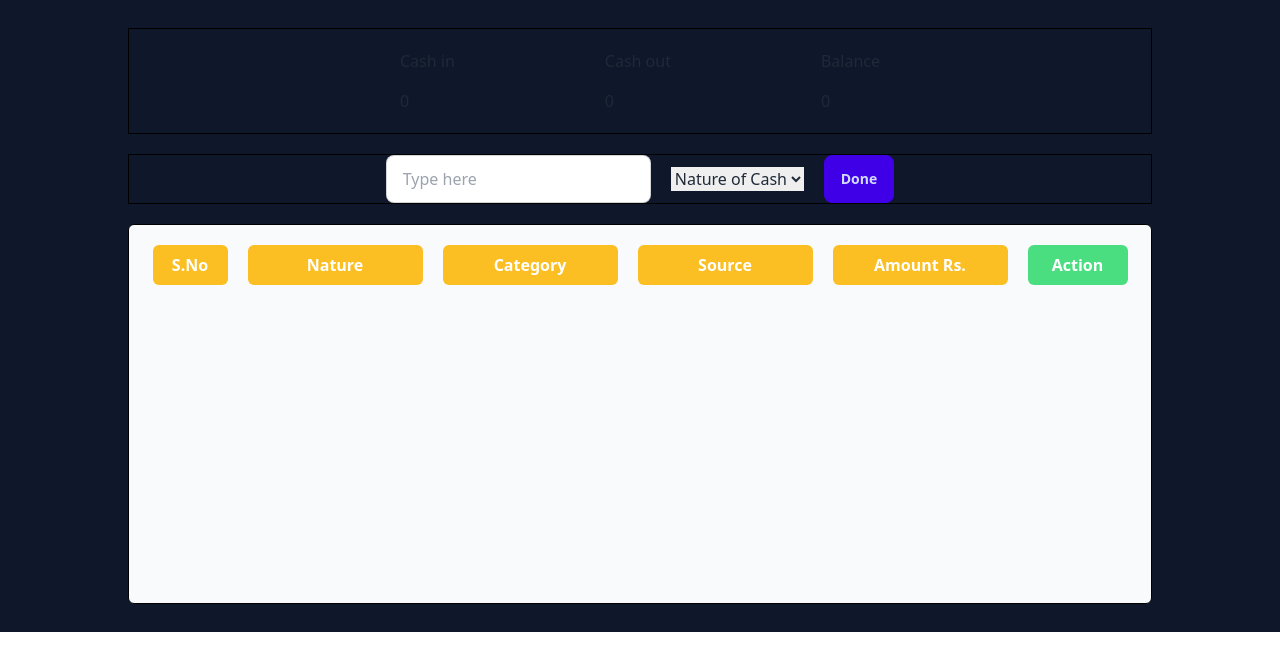
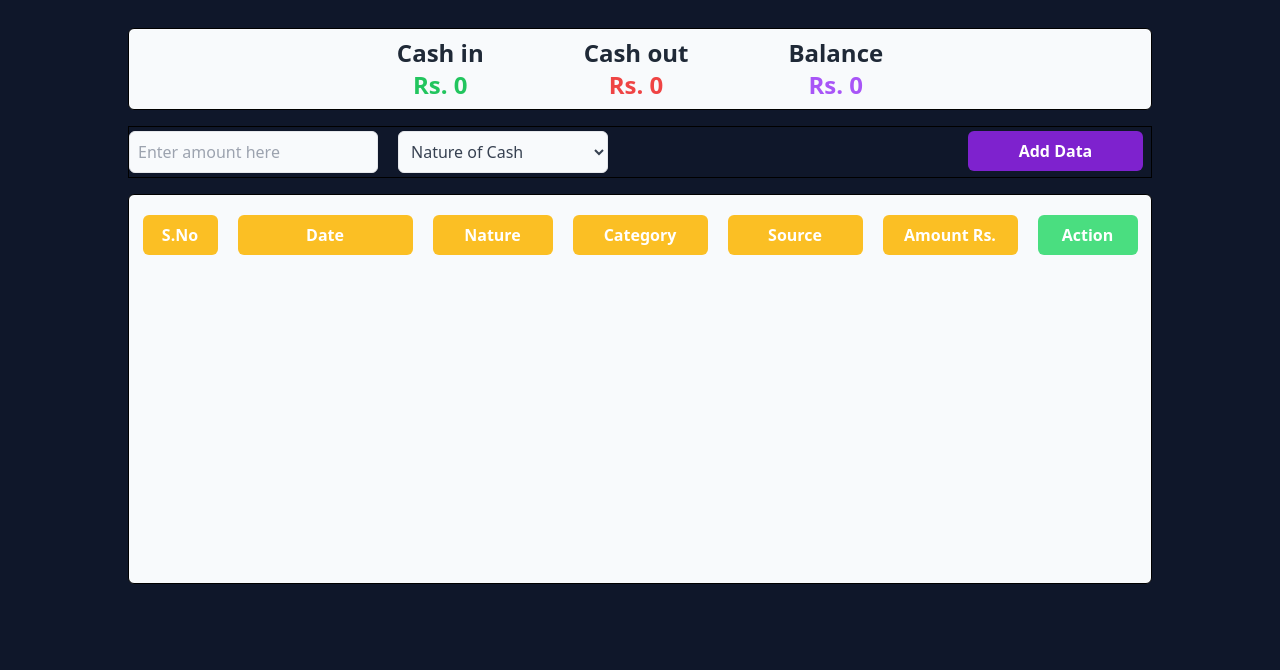
Before and after one commit to mtalalned/Expense-Management-System, a React (Vite) app: page / in a window 1280 px wide. Shown: the top 670 px of the page. Built offline with nearby package versions, Linux system fonts and the light colour scheme.

Commit message:
styling of the scrollbar is remaining only

```diff
--- a/index.html
+++ b/index.html
@@ -6,7 +6,7 @@
     <meta name="viewport" content="width=device-width, initial-scale=1.0" />
     <title>Vite + React</title>
   </head>
-  <body class="bg-slate-900">
+  <body class="bg-slate-900 min-h-screen">
     <div id="root"></div>
     <script type="module" src="/src/main.jsx"></script>
   </body>
--- a/src/App.jsx
+++ b/src/App.jsx
@@ -52,6 +52,10 @@ const App = () => {
 
 
   const handleCashNature = (category) => {
+      if (category === 'Cashout') {
+        setValue ('Sourceoffunds' , '')
+        trigger ('Sourceoffunds')
+      }
       setCashNature (category)
       setValue('NatureofCash' , category)
       trigger('NatureofCash')
@@ -104,24 +108,24 @@ const App = () => {
 
 
   return (
-    <div className='flex flex-col justify-center items-center gap-5 py-7'>
+    <div className='flex flex-col justify-center items-center py-7 gap-4'>
 
-      <div className='flex justify-center gap-[150px] border border-black p-5 w-[80%]'>
-        <div className='flex flex-col justify-center gap-4'>
-          <p>Cash in</p>
-          <p>{cashInTotalArray.reduce((acc , CVal) => {
+      <div className='flex justify-center gap-[100px] border border-black py-2 w-[80%] bg-slate-50 rounded-md'>
+        <div className='flex flex-col justify-center'>
+          <h1 className='text-2xl font-bold text-center'>Cash in</h1>
+          <p className='font-bold text-2xl text-center text-green-500'>Rs. {cashInTotalArray.reduce((acc , CVal) => {
             return acc + +CVal.inputValue
           } , 0)}</p>
         </div>
-        <div className='flex flex-col justify-center gap-4'>
-          <p>Cash out</p>
-          <p>{cashoutTotalArray.reduce((acc , CVal) => {
+        <div className='flex flex-col justify-center'>
+          <p className='text-2xl font-bold text-center'>Cash out</p>
+          <p className='font-bold text-2xl text-center text-red-500'>Rs. {cashoutTotalArray.reduce((acc , CVal) => {
             return acc + +CVal.inputValue
           } , 0)}</p>
         </div>
-        <div className='flex flex-col justify-center gap-4'>
-          <p>Balance</p>
-          <p>{cashInTotalArray.reduce((acc , CVal) => {
+        <div className='flex flex-col justify-center'>
+          <p className='text-2xl font-bold text-center' >Balance</p>
+          <p className='font-bold text-2xl text-center text-purple-500'>Rs. {cashInTotalArray.reduce((acc , CVal) => {
             return acc + +CVal.inputValue
           } , 0) - cashoutTotalArray.reduce((acc , CVal) => {
             return acc + +CVal.inputValue
@@ -134,45 +138,45 @@ const App = () => {
 
 
 
-        <form onSubmit={handleSubmit(onSubmit)} className='flex justify-center items-center gap-5 border border-black w-[80%]'>
+        <form onSubmit={handleSubmit(onSubmit)} className='relative py-1 flex justify-start items-start gap-5 border border-black w-[80%]'>
 
-          <div>
-            <input type="number" placeholder="Type here" className="input input-bordered w-full max-w-xs" {...register('inputValue' , {required: true})}/>
-            {errors.inputValue && <span>This field is required</span>}
+          <div className='flex flex-col justify-center items-start'>
+            <input type="number" placeholder="Enter amount here" className="p-2 border rounded-md bg-slate-50 text-gray-700 focus:ring-2 focus:ring-slate-400 transition duration-300 ease-in-out" {...register('inputValue' , {required: true})}/>
+            {errors.inputValue && <span className='text-red-500 text-sm text-start'>This field is required</span>}
           </div>
 
 
 
-          <div>
-            <select {...register('NatureofCash' , {required: 'Nature of Cash is required'})} onChange={(e) => handleCashNature (e.target.value)}>
-              <option value={''}>Nature of Cash</option>
+          <div className='flex flex-col justify-center items-start'>
+            <select className="w-[210px] p-2 border rounded-md bg-slate-50 text-gray-700 focus:ring-2 focus:ring-slate-400 transition duration-300 ease-in-out" {...register('NatureofCash' , {required: 'Nature of Cash is required'})} onChange={(e) => handleCashNature (e.target.value)}>
+              <option className="text-gray-500" value={''}>Nature of Cash</option>
               {cashArray.map ((item , index ) => {
-                  return <option key={index} value={item}>{item}</option>
+                  return <option className="text-gray-700" key={index} value={item}>{item}</option>
               })}
             </select>
-            {errors.NatureofCash && <span>{errors.NatureofCash.message}</span>}
+            {errors.NatureofCash && <span className='text-red-500 text-sm text-start'>{errors.NatureofCash.message}</span>}
           </div>
 
 
 
 
 
-            {cashNature === 'Cashin'? <div>
-              <select {...register('CashinValue' , {required: 'Cashin category is required'})} onChange={(e)=> handleCashinCategory(e.target.value)}>
+            {cashNature === 'Cashin'? <div className='flex flex-col justify-center items-start'>
+              <select className="p-2 border rounded-md bg-slate-50 text-gray-700 focus:ring-2 focus:ring-slate-400 transition duration-300 ease-in-out" {...register('CashinValue' , {required: 'Cashin category is required'})} onChange={(e)=> handleCashinCategory(e.target.value)}>
             <option value={''}>Select Cashin Category</option>
             {cashinArray.map ((item , index ) => {
                 return <option key={index} value={item}>{item}</option>
             })}
           </select>
-          {errors.CashinValue && <span>{errors.CashinValue.message}</span>}
-            </div>  : cashNature === 'Cashout' ? <div>
-            <select {...register('CashOutValue' , {required: 'Cashout category is required'})} onChange={(e) => handleCashOutCategory(e.target.value)}>
+          {errors.CashinValue && <span className='text-red-500 text-sm text-start'>{errors.CashinValue.message}</span>}
+            </div>  : cashNature === 'Cashout' ? <div className='flex flex-col justify-center items-start'>
+            <select className="p-2 border rounded-md bg-slate-50 text-gray-700 focus:ring-2 focus:ring-slate-400 transition duration-300 ease-in-out" {...register('CashOutValue' , {required: 'Cashout category is required'})} onChange={(e) => handleCashOutCategory(e.target.value)}>
             <option value={''}>Select Cashout Category</option>
             {cashoutArray.map ((item , index ) => {
                 return <option key={index} value={item}>{item}</option>
             })}
           </select>
-          {errors.CashOutValue && <span>{errors.CashOutValue.message}</span>}
+          {errors.CashOutValue && <span className='text-red-500 text-sm text-start'>{errors.CashOutValue.message}</span>}
             </div>
               :  null}
 
@@ -180,31 +184,33 @@ const App = () => {
 
 
 
-          {CashinCategory === 'salary' && cashNature === 'Cashin' ? <select {...register('Sourceoffunds' , {required: 'Source of funds is required'})} onChange={(e) => handleSourceOfFunds (e.target.value)}>
-            <option value={''}>Select Source of funds</option>
+            <div className='flex flex-col justify-center items-start'>
+                  {CashinCategory === 'salary' && cashNature === 'Cashin' ? <select className="p-2 border rounded-md bg-slate-50 text-gray-700 focus:ring-2 focus:ring-slate-400 transition duration-300 ease-in-out" {...register('Sourceoffunds' , {required: 'Source of funds is required'})} onChange={(e) => handleSourceOfFunds (e.target.value)}>
+                  <option value={''} className="text-gray-500">Select Source of funds</option>
                   {salaryArray.map ((item , index ) => {
-                return <option key={index} value={item}>{item}</option>
+                      return <option className="text-gray-700" key={index} value={item}>{item}</option>
                   })}
-          </select> : CashinCategory === 'business' && cashNature === 'Cashin'? <select {...register('Sourceoffunds' , {required: 'Source of funds is required'})} onChange={(e) => handleSourceOfFunds (e.target.value)}>
-            <option value={''}>Select Source of funds</option>
+                </select> : CashinCategory === 'business' && cashNature === 'Cashin'? <select className="p-2 border rounded-md bg-slate-50 text-gray-700 focus:ring-2 focus:ring-slate-400 transition duration-300 ease-in-out" {...register('Sourceoffunds' , {required: 'Source of funds is required'})} onChange={(e) => handleSourceOfFunds (e.target.value)}>
+                  <option value={''} className="text-gray-500">Select Source of funds</option>
                   {businessArray.map ((item , index ) => {
-                return <option key={index} value={item}>{item}</option>
+                      return <option className="text-gray-700" key={index} value={item}>{item}</option>
                   })}
-          </select> : CashinCategory === 'investment' && cashNature === 'Cashin' ? <select {...register('Sourceoffunds' , {required: 'Source of funds is required'})} onChange={(e) => handleSourceOfFunds (e.target.value)}>
-            <option value={''}>Select Source of funds</option>
+                </select> : CashinCategory === 'investment' && cashNature === 'Cashin' ? <select className="p-2 border rounded-md bg-slate-50 text-gray-700 focus:ring-2 focus:ring-slate-400 transition duration-300 ease-in-out" {...register('Sourceoffunds' , {required: 'Source of funds is required'})} onChange={(e) => handleSourceOfFunds (e.target.value)}>
+                  <option value={''} className="text-gray-500">Select Source of funds</option>
                   {investmentArray.map ((item , index ) => {
-                return <option key={index} value={item}>{item}</option>
+                      return <option className="text-gray-700" key={index} value={item}>{item}</option>
                   })}
-          </select> : CashinCategory === 'loan' && cashNature === 'Cashin' ? <select {...register('Sourceoffunds' , {required: 'Source of funds is required'})} onChange={(e) => handleSourceOfFunds (e.target.value)}>
-            <option value={''}>Select Source of funds</option>
+                </select> : CashinCategory === 'loan' && cashNature === 'Cashin' ? <select className="p-2 border rounded-md bg-slate-50 text-gray-700 focus:ring-2 focus:ring-slate-400 transition duration-300 ease-in-out" {...register('Sourceoffunds' , {required: 'Source of funds is required'})} onChange={(e) => handleSourceOfFunds (e.target.value)}>
+                  <option value={''} className="text-gray-500">Select Source of funds</option>
                   {loanArray.map ((item , index ) => {
-                return <option key={index} value={item}>{item}</option>
+                      return <option className="text-gray-700" key={index} value={item}>{item}</option>
                   })}
                 </select> : null}
-          {errors.Sourceoffunds && <span>{errors.Sourceoffunds.message}</span>}
+                {errors.Sourceoffunds && cashNature === 'Cashin' ? <span className='text-red-500 text-sm text-start'>{errors.Sourceoffunds.message}</span> : null}
+            </div>
 
 
-          <button type='submit' className="btn btn-active btn-primary">Done</button>
+          <button type='submit' className="absolute right-2 w-[175px] py-2 rounded-md bg-purple-700 font-semibold text-white hover:bg-purple-500 transition duration-300 ease-in-out">Add Data</button>
 
       </form>
 
@@ -213,25 +219,27 @@ const App = () => {
 
 
 
-    <div className='flex flex-col justify-start items-center gap-2 w-[80%] h-[380px] border border-black py-5 bg-slate-50 rounded-md relative'>
+    <div className='flex flex-col justify-start items-center gap-2 w-[80%] h-[390px] border border-black py-5 bg-slate-50 rounded-md relative'>
 
       <div className='flex justify-center gap-5 w-full fixed'>
         <button className="w-[75px] py-2 rounded-md bg-amber-400 font-semibold text-white hover:bg-amber-500 transition duration-300 ease-in-out">S.No</button>
-        <button className="w-[175px] py-2 rounded-md bg-amber-400 font-semibold text-white hover:bg-amber-500 transition duration-300 ease-in-out">Nature</button>
-        <button className="w-[175px] py-2 rounded-md bg-amber-400 font-semibold text-white hover:bg-amber-500 transition duration-300 ease-in-out">Category</button>
-        <button className="w-[175px] py-2 rounded-md bg-amber-400 font-semibold text-white hover:bg-amber-500 transition duration-300 ease-in-out">Source</button>
-        <button className="w-[175px] py-2 rounded-md bg-amber-400 font-semibold text-white hover:bg-amber-500 transition duration-300 ease-in-out">Amount {'Rs.'}</button>
+        <button className="w-[175px] py-2 rounded-md bg-amber-400 font-semibold text-white hover:bg-amber-500 transition duration-300 ease-in-out">Date</button>
+        <button className="w-[120px] py-2 rounded-md bg-amber-400 font-semibold text-white hover:bg-amber-500 transition duration-300 ease-in-out">Nature</button>
+        <button className="w-[135px] py-2 rounded-md bg-amber-400 font-semibold text-white hover:bg-amber-500 transition duration-300 ease-in-out">Category</button>
+        <button className="w-[135px] py-2 rounded-md bg-amber-400 font-semibold text-white hover:bg-amber-500 transition duration-300 ease-in-out">Source</button>
+        <button className="w-[135px] py-2 rounded-md bg-amber-400 font-semibold text-white hover:bg-amber-500 transition duration-300 ease-in-out">Amount {'Rs.'}</button>
         <button className="bg-green-400 py-2 hover:bg-green-500 rounded-md text-white w-[100px] font-semibold">Action</button>
       </div>
 
-      <div className='absolute top-[70px] h-[275px] overflowstyling'>
+      <div className='absolute top-[70px] h-[300px] overflow-y-scroll'>
       {expenseArray.map ((item , index)=> {
         return <div className='flex justify-center items-center gap-5 border-b border-b-2 py-3 w-full'>
         <p className='w-[75px] text-center'>{index+1}</p>
-        <p className='w-[175px] text-center'>{item.NatureofCash}</p>
-        <p className='w-[175px] text-center'>{item.CashinValue}{item.CashOutValue}</p>
-        <p className='w-[175px] text-center'>{item.Sourceoffunds || 'Nil'}</p>
-        <p className='w-[175px] text-center'>{item.inputValue}</p>
+        <p className='w-[175px] text-center'>{item.addDate}</p>
+        <p className='w-[120px] text-center'>{item.NatureofCash}</p>
+        <p className='w-[135px] text-center'>{item.CashinValue}{item.CashOutValue}</p>
+        <p className='w-[135px] text-center'>{item.Sourceoffunds || 'Nil'}</p>
+        <p className='w-[135px] text-center'>{item.inputValue}</p>
         <button className="bg-error rounded-md text-white py-1 w-[100px] hover:bg-red-500 transition duration-300 ease-in-out font-semibold" onClick={()=> deleteItem (index)}>Delete</button>
       </div>
       })}
```
Lines whose indentation alone changed are shown as unchanged.
